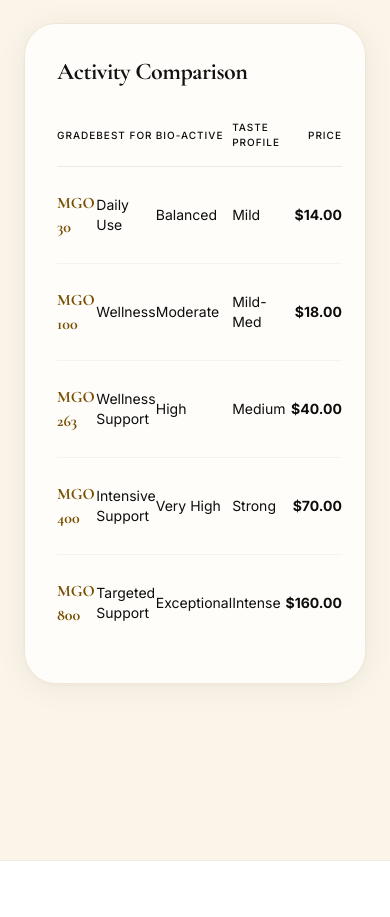
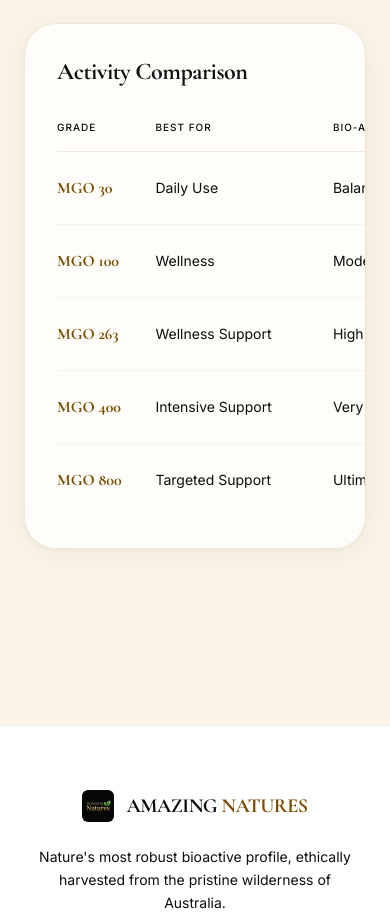
Before and after one commit to heyabdullah958-dot/Real-project-honey, a Next.js app: page /products in a window 390 px wide. Shown: the part 3820-4737 px from the top of the page. Built offline with nearby package versions, Linux system fonts and the light colour scheme; no server answers.

Commit message:
fix: update MGO 800 labels to Ultimate / Rich and improve table responsiveness

```diff
--- a/src/app/products/page.tsx
+++ b/src/app/products/page.tsx
@@ -43,7 +43,7 @@
         {/* Activity Level Guide Table */}
         <div className="mt-32 glass-panel rounded-[2rem] p-8 md:p-12 overflow-x-auto">
           <h2 className="text-2xl font-display font-bold text-text-primary mb-8">Activity Comparison</h2>
-          <table className="w-full text-left border-collapse">
+          <table className="w-full min-w-[600px] text-left border-collapse">
             <thead>
               <tr className="border-b border-amber-900/10 text-[10px] uppercase tracking-widest text-text-muted">
                 <th className="pb-4 font-medium">Grade</th>
--- a/src/lib/data.ts
+++ b/src/lib/data.ts
@@ -86,8 +86,8 @@
     description: "Our most potent reserve, exceptional bioactive concentration for serious wellness focus.",
     benefits: ["Advanced Wellness", "Max Bio-Activity", "Premium Support"],
     bestFor: "Targeted Support",
-    activity: "Exceptional",
-    taste: "Intense",
+    activity: "Ultimate",
+    taste: "Rich",
     image: "/assets/products/mgo-800.png",
     color: "#9B6500",
   },
```
Also changed, not shown: 2 other files (tests, documents, lock files or other folders).
